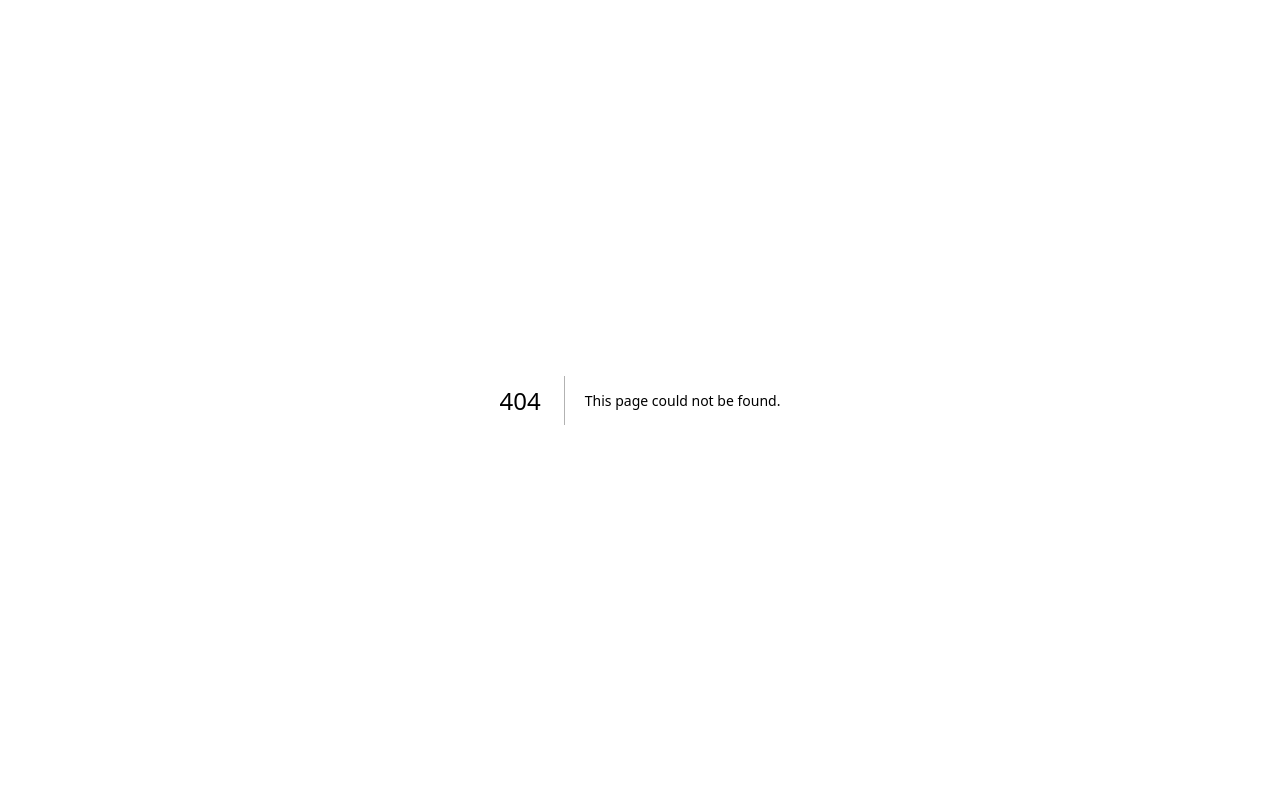
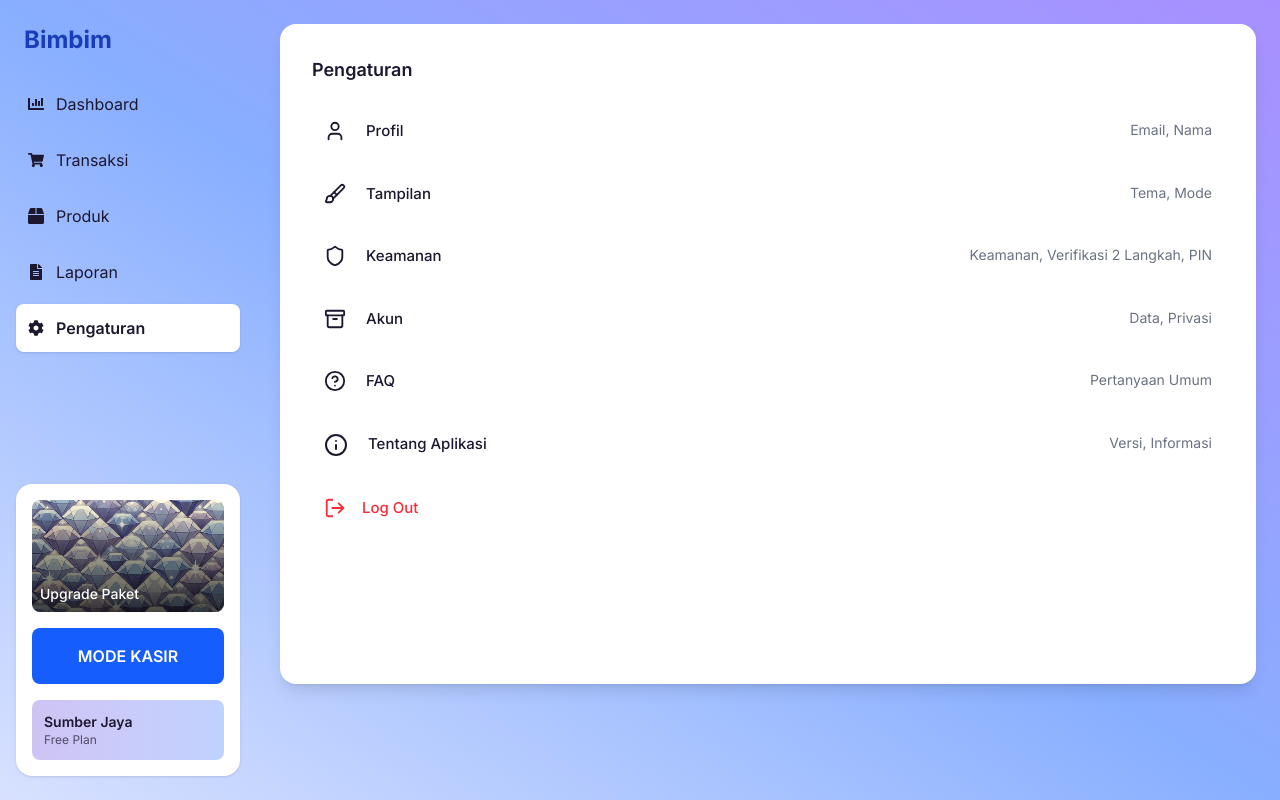
Before and after one commit to farhanangga/bimbim, a Next.js app: page /dashboard/pengaturan/main in a window 1280 px wide. Before the commit this address had no page. Built offline with nearby package versions, Linux system fonts and the light colour scheme.

Commit message:
add a page and adjusments

```diff
--- a/src/app/dashboard/modeKasir/main/page.tsx
+++ b/src/app/dashboard/modeKasir/main/page.tsx
@@ -27,7 +27,7 @@ export default function KasirPage() {
           {/* TopBar */}
           <TopBar />
 
-          <div className="flex flex-1 px-1 flex-col md:flex-row">
+          <div className="flex flex-1 px-1 flex-col md:flex-row gap-5 lg:gap-0">
 
             {/* Card Transaksi */}
             <div className="flex-1 bg-white rounded-xl md:mx-6 h-max flex flex-col mt-4 md:mt-0">
@@ -52,7 +52,7 @@ export default function KasirPage() {
             </div>
 
             {/* Buttons */}
-            <div className="w-full md:w-64 h-max lg:my-auto bg-gray-100 rounded-xl p-6 md:mx-6 flex flex-col justify-center gap-4 mt-6 md:mt-0">
+            <div className="p-4 flex flex-col gap-4 md:w-80 justify-center my-auto bg-gray-100 rounded-xl  ">
               <button
                 onClick={() => router.push("/dashboard/modeKasir/inputNama")}
                 className="bg-blue-500 hover:bg-blue-600 text-white font-semibold py-3 rounded-lg shadow"
--- /dev/null
+++ b/src/app/dashboard/pengaturan/main/page.tsx
@@ -0,0 +1,191 @@
+"use client";
+
+import { useState } from "react";
+import { useRouter } from "next/navigation";
+import Sidebar from "@/components/Sidebar";
+import {
+  Menu,
+  User,
+  Brush,
+  Shield,
+  Archive,
+  HelpCircle,
+  Info,
+  LogOut
+} from "lucide-react";
+
+export default function DashboardPage() {
+  const router = useRouter();
+
+  const [sidebarOpen, setSidebarOpen] = useState(false);
+
+  return (
+    <div className="relative min-h-screen text-[#1D172F]">
+
+      {/* Background */}
+      <div className="fixed inset-0 bg-gradient-to-tr from-[#D8E1FF] via-[#88AEFF] to-[#A88FFF] -z-10" />
+
+      {/* Sidebar Desktop */}
+      <div className="hidden lg:block">
+        <Sidebar />
+      </div>
+
+      {/* Sidebar Mobile */}
+      {sidebarOpen && (
+        <div className="fixed inset-0 z-40 flex lg:hidden">
+          <div
+            className="fixed inset-0 bg-black/50"
+            onClick={() => setSidebarOpen(false)}
+          />
+          <div className="relative bg-white w-64 h-full shadow-xl z-50">
+            <Sidebar />
+          </div>
+        </div>
+      )}
+
+      {/* Mobile Header */}
+      <div className="lg:hidden flex items-center p-4 bg-white sticky top-0 z-30">
+        <button
+          onClick={() => setSidebarOpen(true)}
+          className="text-[#1D172F] focus:outline-none"
+        >
+          <Menu size={28} />
+        </button>
+        <h1 className="ml-4 font-semibold text-lg text-[#1D172F]">
+          Pengaturan
+        </h1>
+      </div>
+
+      {/* MAIN CONTENT */}
+      <div className="lg:ml-64 lg:p-6">
+        <div className="bg-white p-4 lg:p-8 rounded-none lg:rounded-2xl shadow-lg min-h-[660px] sm:mt-0">
+
+          <h2 className="hidden lg:block text-lg font-semibold mb-6">Pengaturan</h2>
+
+          <div className="space-y-4">
+
+            {/* --------------------- LIST ITEM ---------------------- */}
+
+            {/* Profil */}
+            <div className="p-3 rounded-xl hover:bg-gray-100 transition-all cursor-pointer">
+              <div className="flex items-center justify-between gap-5">
+                <div className="flex items-center gap-4">
+                  <User size={22} className="text-[#1D172F]" />
+                </div>
+                <div className="flex flex-col sm:flex-row sm:justify-between w-full">
+                    <span className="text-[15px] font-medium">
+                        Profil
+                    </span>
+                    <span className="text-sm text-gray-500">
+                    Email, Nama
+                    </span>
+                </div>
+              </div>
+            </div>
+
+            {/* Tampilan */}
+            <div className="p-3 rounded-xl hover:bg-gray-100 transition-all cursor-pointer">
+              <div className="flex items-center justify-between gap-5">
+                <div className="flex items-center gap-4">
+                  <Brush size={22} className="text-[#1D172F]" />
+                </div>
+                <div className="flex flex-col sm:flex-row sm:justify-between w-full">
+                    <span className="text-[15px] font-medium">
+                        Tampilan
+                        </span>
+                    <span className=" text-sm text-gray-500">
+                    Tema, Mode
+                    </span>
+                </div>
+              </div>
+            </div>
+
+            {/* Keamanan */}
+            <div className="p-3 rounded-xl hover:bg-gray-100 transition-all cursor-pointer">
+              <div className="flex items-center justify-between gap-5">
+                <div className="flex items-center gap-4">
+                  <Shield size={22} className="text-[#1D172F]" />
+                </div>
+                <div className="flex flex-col sm:flex-row sm:justify-between w-full">
+                    <span className="text-[15px] font-medium">
+                        Keamanan
+                    </span>
+                    <span className="text-sm text-gray-500">
+                    Keamanan, Verifikasi 2 Langkah, PIN
+                    </span>
+                </div>
+              </div>
+            </div>
+
+            {/* Akun */}
+            <div className="p-3 rounded-xl hover:bg-gray-100 transition-all cursor-pointer">
+              <div className="flex items-center justify-between gap-5">
+                <div className="flex items-center gap-4">
+                  <Archive size={22} className="text-[#1D172F]" />
+                </div>
+                <div className="flex flex-col sm:flex-row sm:justify-between w-full">
+                    <span className="text-[15px] font-medium">
+                    Akun
+                    </span>
+                    <span className="text-sm text-gray-500">
+                    Data, Privasi
+                    </span>
+                </div>
+              </div>
+            </div>
+
+            {/* FAQ */}
+            <div className="p-3 rounded-xl hover:bg-gray-100 transition-all cursor-pointer">
+              <div className="flex items-center justify-between gap-5">
+                <div className="flex items-center gap-4">
+                  <HelpCircle size={22} className="text-[#1D172F]" />
+                </div>
+                <div className="flex flex-col sm:flex-row sm:justify-between w-full">
+                    <span className="text-[15px] font-medium">
+                        FAQ
+                    </span>
+                    <span className=" text-sm text-gray-500">
+                        Pertanyaan Umum
+                    </span>
+                </div>
+              </div>
+            </div>
+
+            {/* Tentang Aplikasi */}
+            <div className="p-3 rounded-xl hover:bg-gray-100 transition-all cursor-pointer">
+              <div className="flex items-center justify-between gap-5">
+                <div className="flex items-center gap-4">
+                  <Info size={22} className="text-[#1D172F] w-6 h-6" />
+                </div>
+                <div className="flex flex-col sm:flex-row sm:justify-between w-full">
+                    <span className="text-[15px] font-medium">
+                        Tentang Aplikasi
+                    </span>
+                    <span className=" text-sm text-gray-500">
+                        Versi, Informasi
+                    </span>
+                </div>
+              </div>
+            </div>
+
+            {/* LOGOUT */}
+            <div
+              className="p-3 rounded-xl hover:bg-gray-100 transition-all cursor-pointer"
+              onClick={() => router.push("/")}
+            >
+              <div className="flex items-center gap-4">
+                <LogOut size={22} className="text-red-500" />
+                <span className="text-[15px] font-medium text-red-500">
+                  Log Out
+                </span>
+              </div>
+            </div>
+
+          </div>
+
+        </div>
+      </div>
+
+    </div>
+  );
+}
--- a/src/components/Sidebar.tsx
+++ b/src/components/Sidebar.tsx
@@ -59,8 +59,8 @@ export default function Sidebar() {
             <FaFileAlt /> Laporan
           </li>
           <li
-            onClick={() => router.push("/pengaturan")}
-            className={getMenuClass("/pengaturan")}
+            onClick={() => router.push("/dashboard/pengaturan/main")}
+            className={getMenuClass("/dashboard/pengaturan/main")}
           >
             <FaCog /> Pengaturan
           </li>
```
